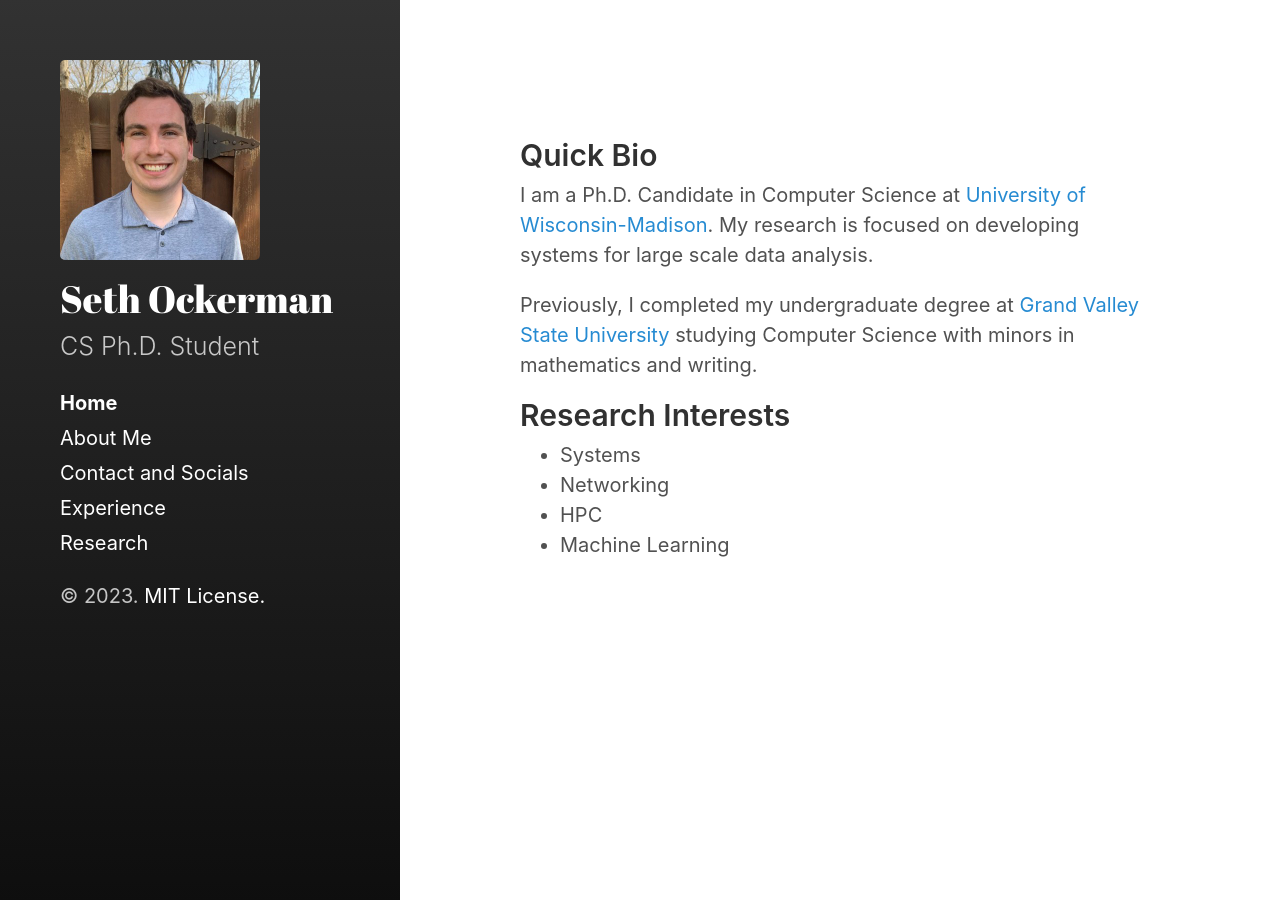
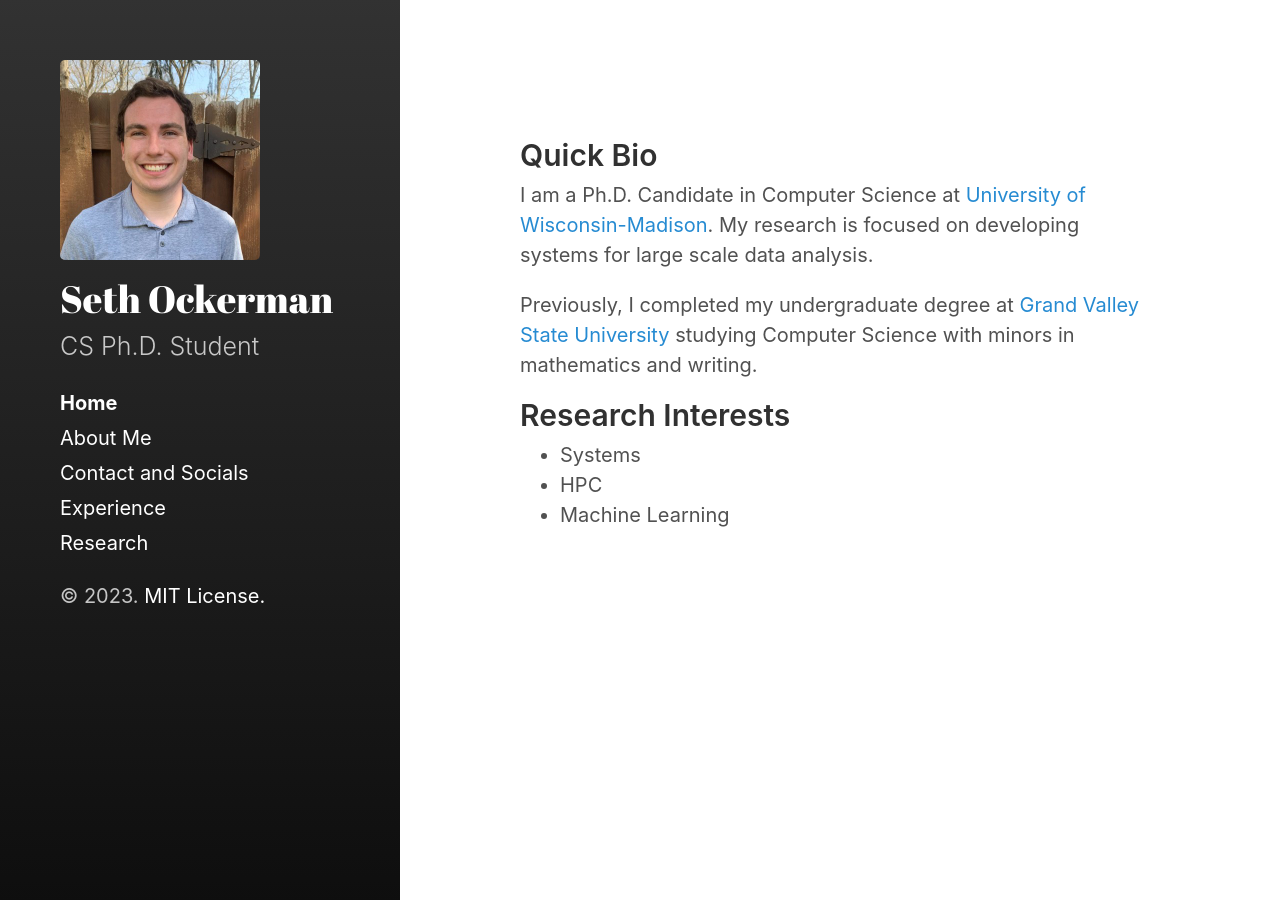
Before and after one commit to OckermanSethGVSU/OckermanSethGVSU.github.io, a Jekyll site: the page built from index.md, in a window 1280 px wide. Built offline with Jekyll 4.4.1, drawn with Linux system fonts in a browser that asks for light colours.

Commit message:
changed interests

```diff
--- a/index.md
+++ b/index.md
@@ -12,6 +12,5 @@ Previously, I completed my undergraduate degree at [Grand Valley State Universit
 
 ## Research Interests
 * Systems
-* Networking
 * HPC
 * Machine Learning
```
Also changed, not shown: 2 other files.
